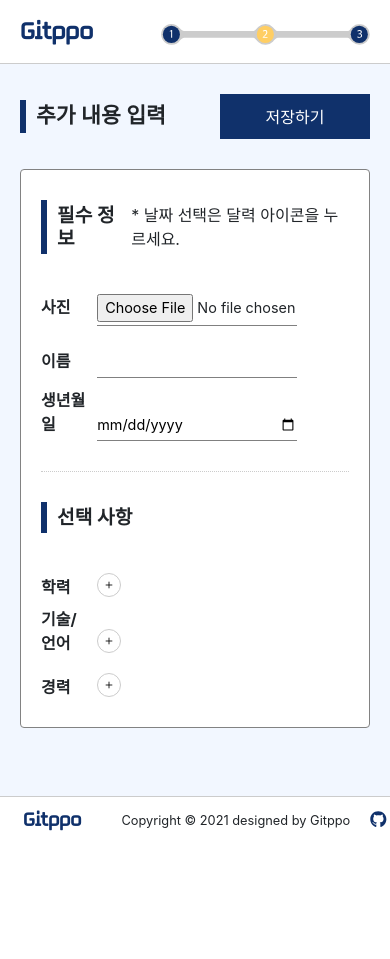
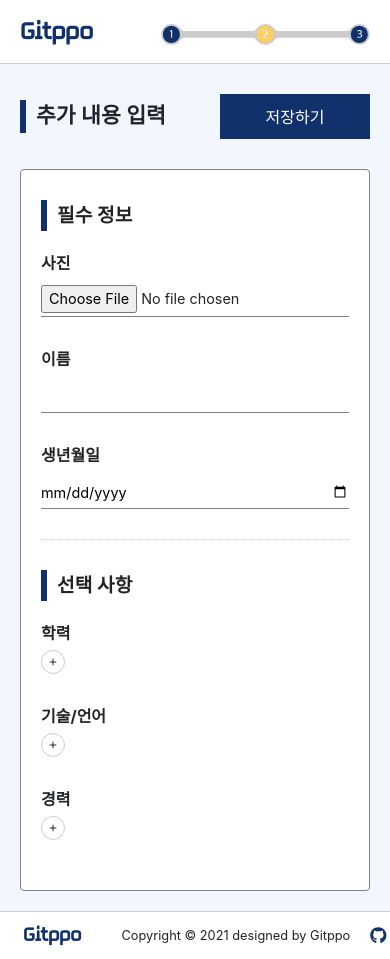
Before and after one commit to HYUNAHSHIM/gitppo, a React (Create React App) app: page /info in a window 390 px wide. Before the commit the page ends 844 px from the top, so only its background shows below. Built offline with nearby package versions, Linux system fonts and the light colour scheme; a web font is replaced by a local one.

Commit message:
반응형

```diff
--- a/src/component/App.css
+++ b/src/component/App.css
@@ -27,6 +27,10 @@
 
   font-weight: bold;
   border-left: 6px solid var(--main-dark-blue);
+}
+
+.subtitle {
+  color: #5f5f5f;
 }
 
 /* 버튼 */
@@ -132,6 +136,7 @@ footer path {
 
   text-align: center;
   font-size: 1.3em;
+  word-break: keep-all;
 }
 
 /* 드래그 방지 */
@@ -157,4 +162,11 @@ footer path {
 
     margin-left: 10px;
   }
+
+  .title {
+    word-break: keep-all;
+  }
+  .subtitle {
+    font-size: 0.9em;
+  }
 }
--- a/src/git/index.js
+++ b/src/git/index.js
@@ -92,7 +92,7 @@ function Git({ location }) {
     <div>
       {/* 타이틀 */}
       <div className={"title"}>
-        <h4>레포지토리 별 상세 설정 <span>{curRepoIndex + 1}/{repositories.length}</span></h4>
+        <h4>레포지토리 별 상세설정 <span>{curRepoIndex + 1}/{repositories.length}</span></h4>
         <button className="nextButton"
                 onClick={handleSaveButton}>저장</button>
       </div>
--- a/src/index.css
+++ b/src/index.css
@@ -58,9 +58,11 @@ code {
 }
 
 header, footer,
-div, h1, h2, h3, h4,
-a, p, center, b, input,
-ul, li {
+div, a,input,
+h1, h2, h3, h4,
+p, center, b,
+ul, li,
+option, select {
   margin: 0;
   padding: 0;
   box-sizing: border-box;
@@ -75,6 +77,7 @@ ul, li {
   --main-blue: #0B409C;
   --main-dark-blue: #10316B;
   --main-yellow: #FFCE63;
+  --navy: #1b1f23;
 }
 
 a, button {
--- a/src/info/Essential.js
+++ b/src/info/Essential.js
@@ -46,7 +46,7 @@ function Essential({data, setData}) {
                onChange={onHandleImgChange}/>
         {/*사진 미리보기*/}
         {data.profile && (
-          <span>
+          <span className={"info-profile"}>
             <img src={data.profile}
                  alt="프로필 이미지"
                  height={"100px"}
--- a/src/info/index.css
+++ b/src/info/index.css
@@ -96,3 +96,57 @@
     font-size: 0.9em;
     margin: 10px;
 }
+
+@media screen and (max-width: 600px) {
+    /* 필수, 옵션 공통 */
+    #info-form .title {
+        margin-bottom: 20px;
+    }
+    #info-form .subtitle {
+        display: none;
+    }
+
+    /* 모든 label 너비 */
+    #info-form label {
+        width: 100%;
+    }
+    /* 모든 input 너비 */
+    #info-form input,
+    .option-each-container,
+    .option-each-input,
+    .MuiInputBase-root {
+        max-width: 100%;
+        width: 100%;
+        margin: 10px 0;
+    }
+
+    /* 필수 */
+    .essential-container > div {
+        display: flex;
+        align-items: flex-start;
+        flex-direction: column;
+        margin-bottom: 20px;
+    }
+    .info-profile {
+        position: relative;
+        float: bottom;
+    }
+
+    /* 옵션 */
+    .option-container > div {
+        display: flex;
+        align-items: flex-start;
+        flex-direction: column;
+        margin-bottom: 15px;
+    }
+    .option-each-container {
+        margin-top: 0;
+    }
+    .option-each-input {
+        flex-direction: column;
+        align-items: normal;
+    }
+    .info-float-button {
+        margin: 5px auto 5px 0;
+    }
+}
--- a/src/main/index.css
+++ b/src/main/index.css
@@ -15,6 +15,25 @@
     background: white;
 }
 
+/* 제목 */
+.main .title {
+    padding-bottom: 2rem;
+
+    font-family: "ebs_l";
+    font-size: 3rem;
+    font-weight: 700;
+    color: var(--navy);
+}
+
+.main .subtitle1 {
+    font-size: 2rem;
+    padding-bottom: 3rem;
+}
+
+.main .subtitle2 {
+    font-size: 1rem;
+}
+
 /* 로그인 버튼 */
 .main .wrapper #button {
     position: relative;
@@ -22,7 +41,7 @@
     width: 100%;
     padding: 10px 0;
 
-    background: var(--main-dark-blue);
+    background: var(--navy);
 
     font-size: 1em;
     text-align: center;
@@ -73,32 +92,18 @@
     margin: 0;
 }
 
-/* 제목 */
-.main .title {
-    padding-bottom: 2rem;
-
-    font-family: "ebs_l";
-    font-size: 3rem;
-    font-weight: 700;
-    color: var(--main-dark-blue);
-}
-
-.main .subtitle1 {
-    font-size: 2rem;
-    padding-bottom: 3rem;
-}
-
-.main .subtitle2 {
-    font-size: 1rem;
-}
-
-@media screen and (max-width: 600px){
+@media screen and (max-width: 600px) {
     .main {
         flex-direction: column-reverse;
         padding: 30px;
-        min-height: calc(100vh - 63px - 99px);
+        min-height: calc(100vh - 3rem);
         height: auto;
     }
+
+    .main .subtitle1 {
+        font-size: 1.8rem;
+    }
+
     .main .intro-img,
     .main .wrapper {
         width: 100%;
```
